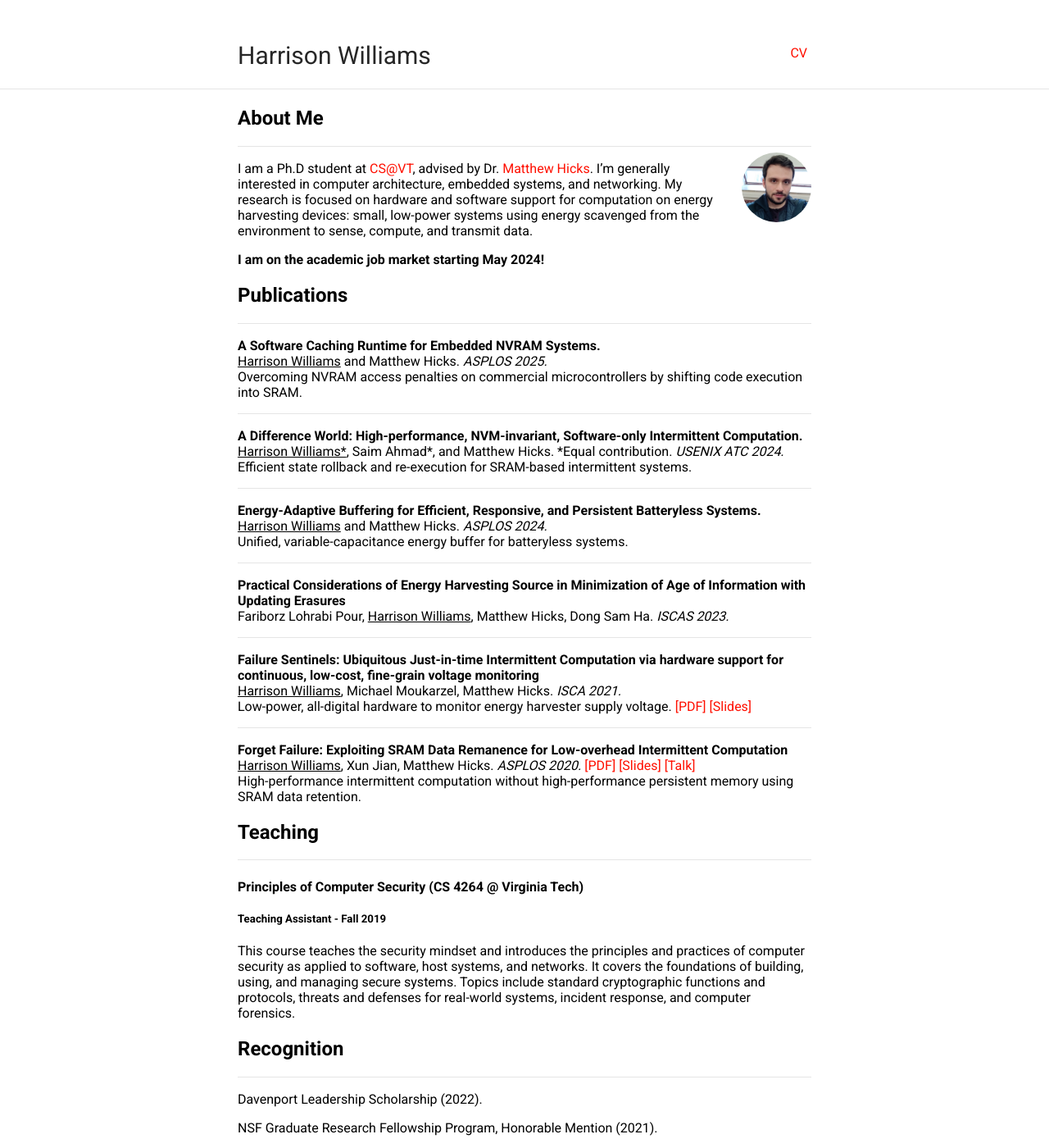
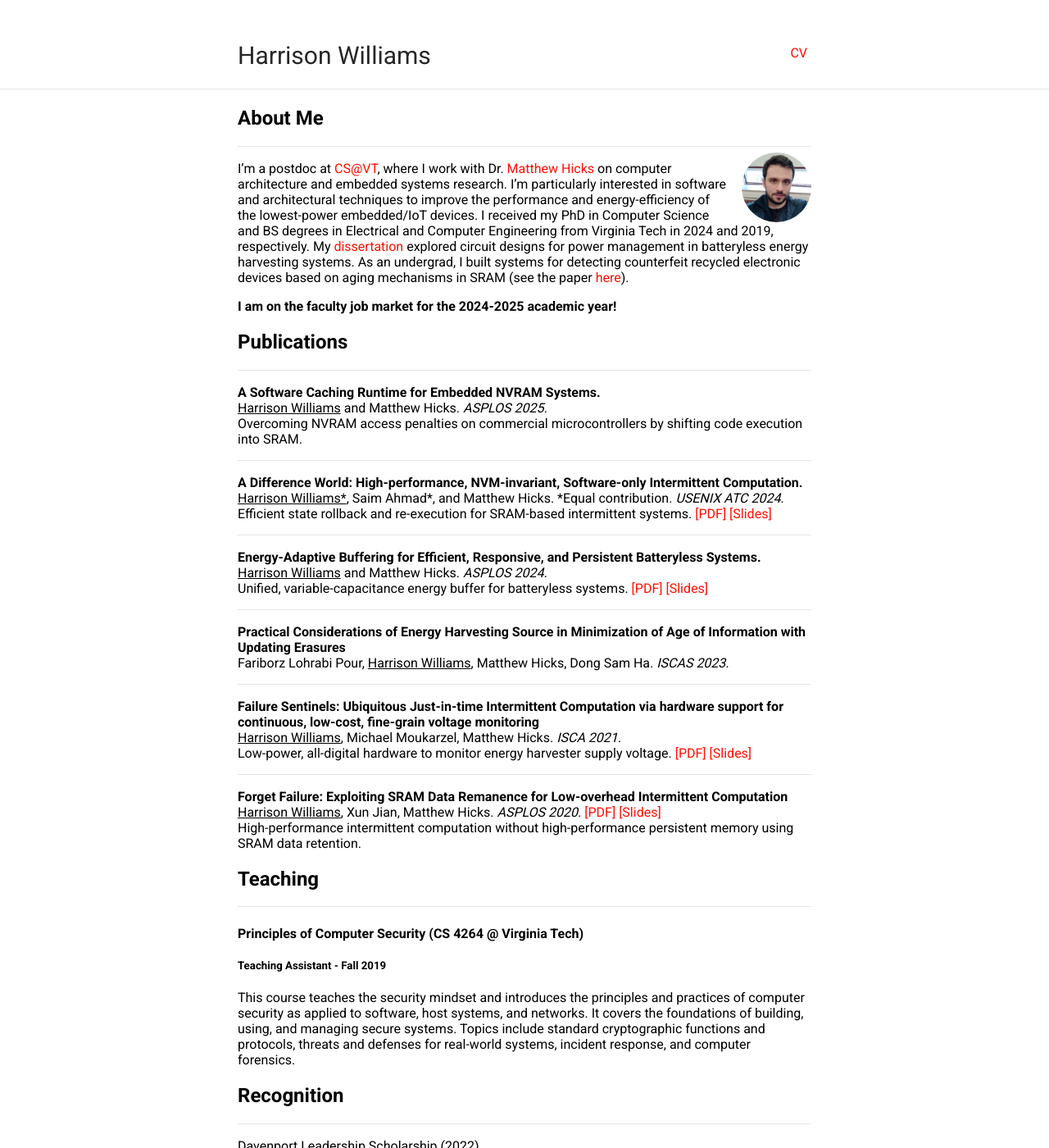
Before and after one commit to harriswms/harriswms.github.io, a Jekyll site: the page built from index.md, in a window 1280 px wide and 1400 px high. Shown: the whole window at 82% size. Built offline with Jekyll 4.4.1, drawn with Linux system fonts in a browser that asks for light colours; our own code applies the rules of GitHub Pages for plain Markdown files.

Commit message:
Update index.md

```diff
--- a/index.md
+++ b/index.md
@@ -7,9 +7,9 @@ layout: default
 
 <img class="profile-picture" src="files/profile.png">
 
-I am a Ph.D student at [CS@VT](https://cs.vt.edu/), advised by Dr. [Matthew Hicks](http://www.impedimenttoprogress.com/). I'm generally interested in computer architecture, embedded systems, and networking. My research is focused on hardware and software support for computation on energy harvesting devices: small, low-power systems using energy scavenged from the environment to sense, compute, and transmit data.
+I'm a postdoc at [CS@VT](https://cs.vt.edu/), where I work with Dr. [Matthew Hicks](https://impedimenttoprogress.com/) on computer architecture and embedded systems research. I'm particularly interested in software and architectural techniques to improve the performance and energy-efficiency of the lowest-power embedded/IoT devices. I received my PhD in Computer Science and BS degrees in Electrical and Computer Engineering from Virginia Tech in 2024 and 2019, respectively. My [dissertation](https://harriswms.github.io/files/Dissertation.pdf) explored circuit designs for power management in batteryless energy harvesting systems. As an undergrad, I built systems for detecting counterfeit recycled electronic devices based on aging mechanisms in SRAM (see the paper [here](https://harriswms.github.io/files/SiliconDatingArxiv.pdf)).
 
-<b>I am on the academic job market starting May 2024!</b>
+<b>I am on the faculty job market for the 2024-2025 academic year!</b>
 
 ## Publications
 ---
@@ -27,6 +27,8 @@ Overcoming NVRAM access penalties on commercial microcontrollers by shifting cod
 <u>Harrison Williams*</u>, Saim Ahmad\*, and Matthew Hicks. *Equal contribution. <i>USENIX ATC 2024.</i>
 <br>
 Efficient state rollback and re-execution for SRAM-based intermittent systems.
+[\[PDF\]](https://harriswms.github.io/files/Camel.pdf)
+[\[Slides\]](https://harriswms.github.io/files/CamelSlides.pdf)
 
 ---
 
@@ -35,6 +37,8 @@ Efficient state rollback and re-execution for SRAM-based intermittent systems.
 <u>Harrison Williams</u> and Matthew Hicks. <i>ASPLOS 2024.</i>
 <br>
 Unified, variable-capacitance energy buffer for batteryless systems.
+[\[PDF\]](https://harriswms.github.io/files/React.pdf)
+[\[Slides\]](https://harriswms.github.io/files/ReactSlides.pdf)
 
 ---
 
@@ -60,7 +64,6 @@ Low-power, all-digital hardware to monitor energy harvester supply voltage.
 <u>Harrison Williams</u>, Xun Jian, Matthew Hicks. <i>ASPLOS 2020.</i>
 [\[PDF\]](https://harriswms.github.io/files/ForgetFailure.pdf)
 [\[Slides\]](https://harriswms.github.io/files/ForgetFailureSlides.pdf)
-[\[Talk\]](https://www.youtube.com/watch?v=2E-y2FTuliU)
 <br>
 High-performance intermittent computation without high-performance persistent memory using SRAM data retention.
 
```
